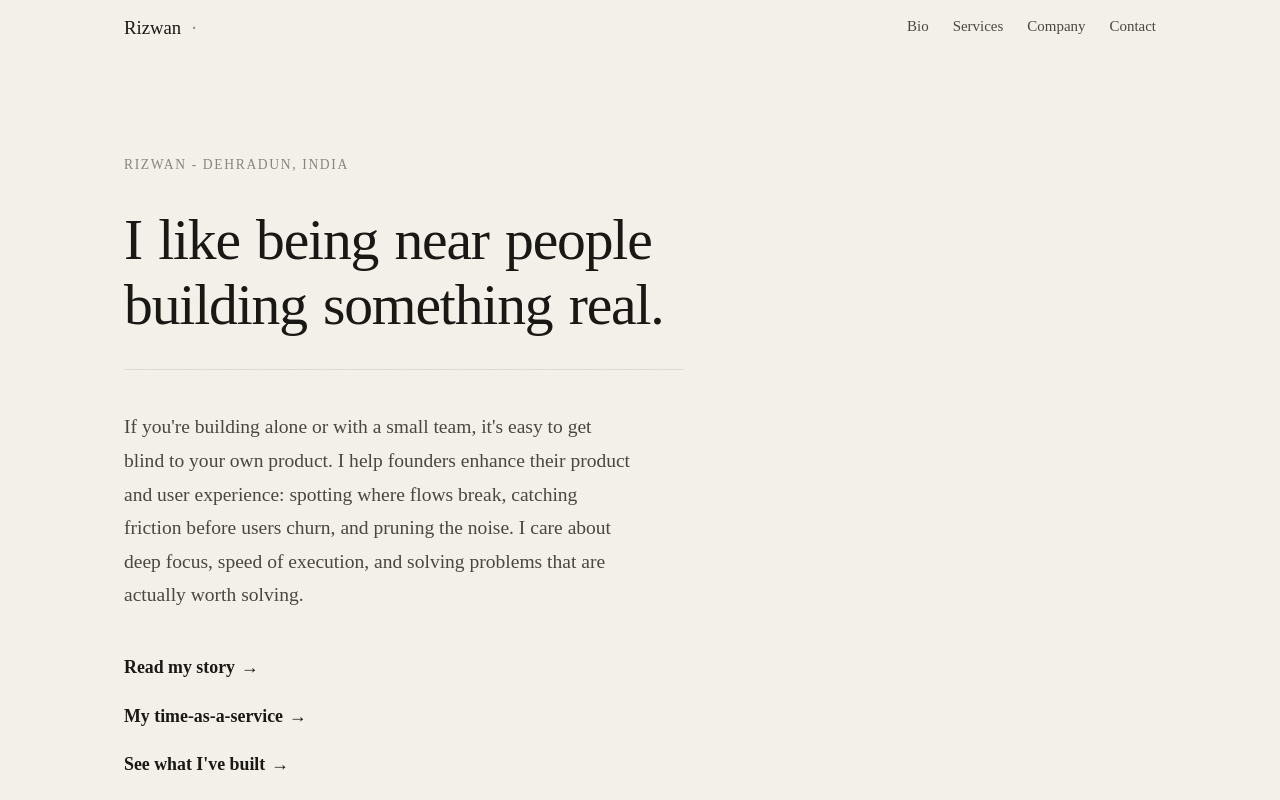
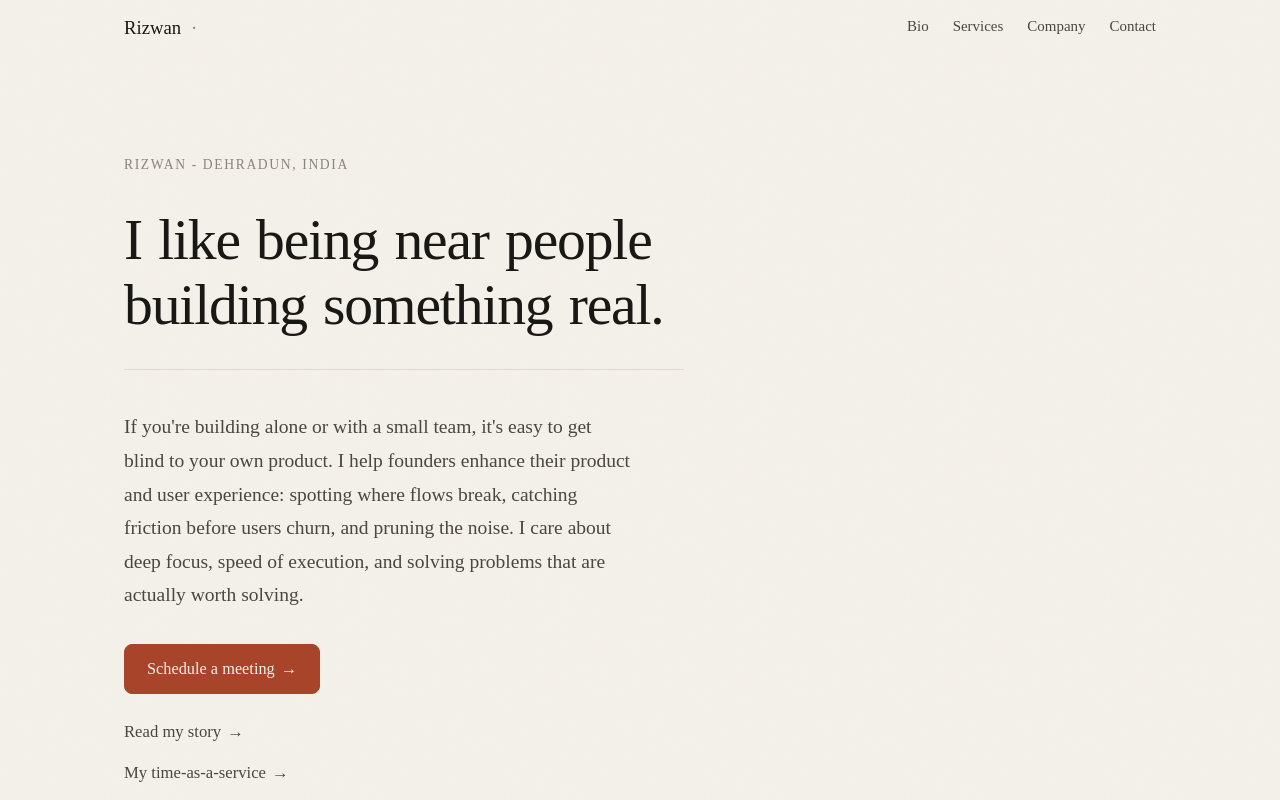
Before and after one commit to rizwanrko77/iamrizwan, a Next.js app: page / in a window 1280 px wide. Shown: the top 800 px of the page. Built offline with nearby package versions, Linux system fonts and the light colour scheme; no server answers.

Commit message:
Add Schedule a meeting primary CTA on Landing page, unbold secondary links, and add Home to footer

```diff
--- a/src/app/globals.css
+++ b/src/app/globals.css
@@ -461,20 +461,59 @@ h2 {
   line-height: 1.72;
   color: var(--ink-soft);
   max-width: 52ch;
-  margin-bottom: var(--space-5);
+  margin-bottom: var(--space-4);
+}
+
+.hero__actions {
+  display: flex;
+  flex-direction: column;
+  align-items: flex-start;
+  gap: var(--space-3);
+}
+
+.hero__cta-primary {
+  font-family: var(--font-body);
+  font-size: 0.96rem;
+  font-weight: 500;
+  color: var(--paper);
+  background-color: var(--accent);
+  border: 1px solid var(--accent);
+  border-radius: var(--radius-md);
+  padding: 10px 22px;
+  display: inline-flex;
+  align-items: center;
+  gap: 6px;
+  text-decoration: none;
+  transition: background-color var(--duration-hover) ease, border-color var(--duration-hover) ease, transform var(--duration-hover) ease, gap var(--duration-hover) ease;
+  width: fit-content;
+}
+
+.hero__cta-primary:hover {
+  background-color: var(--accent-ink);
+  border-color: var(--accent-ink);
+  color: var(--paper);
+  transform: translateY(-1px);
+  gap: 10px;
+  text-decoration: none;
+}
+
+.hero__cta-primary:focus-visible {
+  outline: 2px solid var(--accent);
+  outline-offset: 4px;
+  border-radius: var(--radius-md);
 }
 
 .hero__links {
   display: flex;
   flex-direction: column;
-  gap: var(--space-2);
+  gap: 10px;
 }
 
 .hero__link {
   font-family: var(--font-body);
-  font-size: 1.05rem;
-  font-weight: 600;
-  color: var(--ink);
+  font-size: 0.98rem;
+  font-weight: 400;
+  color: var(--ink-soft);
   text-decoration: none;
   display: inline-flex;
   align-items: center;
@@ -490,7 +529,7 @@ h2 {
 
 .hero__link:hover {
   background-size: 100% 1px;
-  color: var(--accent);
+  color: var(--ink);
   gap: 10px;
   text-decoration: none;
 }
--- a/src/app/page.tsx
+++ b/src/app/page.tsx
@@ -4,6 +4,7 @@ import { useEffect, useRef } from 'react';
 import Link from 'next/link';
 import Nav from '@/components/Nav';
 import Footer from '@/components/Footer';
+import TrackedLink from '@/components/TrackedLink';
 
 /*
  * Home page hero — signature entrance animation.
@@ -60,6 +61,18 @@ export default function Home() {
             If you&apos;re building alone or with a small team, it&apos;s easy to get blind to your own product. I help founders enhance their product and user experience: spotting where flows break, catching friction before users churn, and pruning the noise. I care about deep focus, speed of execution, and solving problems that are actually worth solving.
           </p>
 
+          <div className="hero__actions">
+            <TrackedLink
+              href="https://cal.com/meet-rizwan"
+              target="_blank"
+              rel="noopener noreferrer"
+              className="hero__cta-primary"
+              eventName="home_cta_clicked"
+              eventParams={{ action: "schedule_meeting" }}
+            >
+              Schedule a meeting <span>→</span>
+            </TrackedLink>
+
             <div className="hero__links">
               <Link href="/bio" className="hero__link">
                 Read my story <span>→</span>
@@ -75,6 +88,7 @@ export default function Home() {
               </Link>
             </div>
           </div>
+        </div>
 
         <div style={{ maxWidth: 'var(--page-max-width)', margin: '0 auto', padding: '0 var(--space-3)' }}>
           <Footer />
--- a/src/components/Footer.tsx
+++ b/src/components/Footer.tsx
@@ -49,6 +49,7 @@ export default function Footer() {
           <div className="footer__group">
             <span className="footer__group-label">Navigate</span>
             <div className="footer__group-links">
+              <Link href="/">Home</Link>
               <Link href="/bio">Bio</Link>
               <Link href="/services">Services</Link>
               <Link href="/company">Company</Link>
```
Lines whose indentation alone changed are shown as unchanged.
